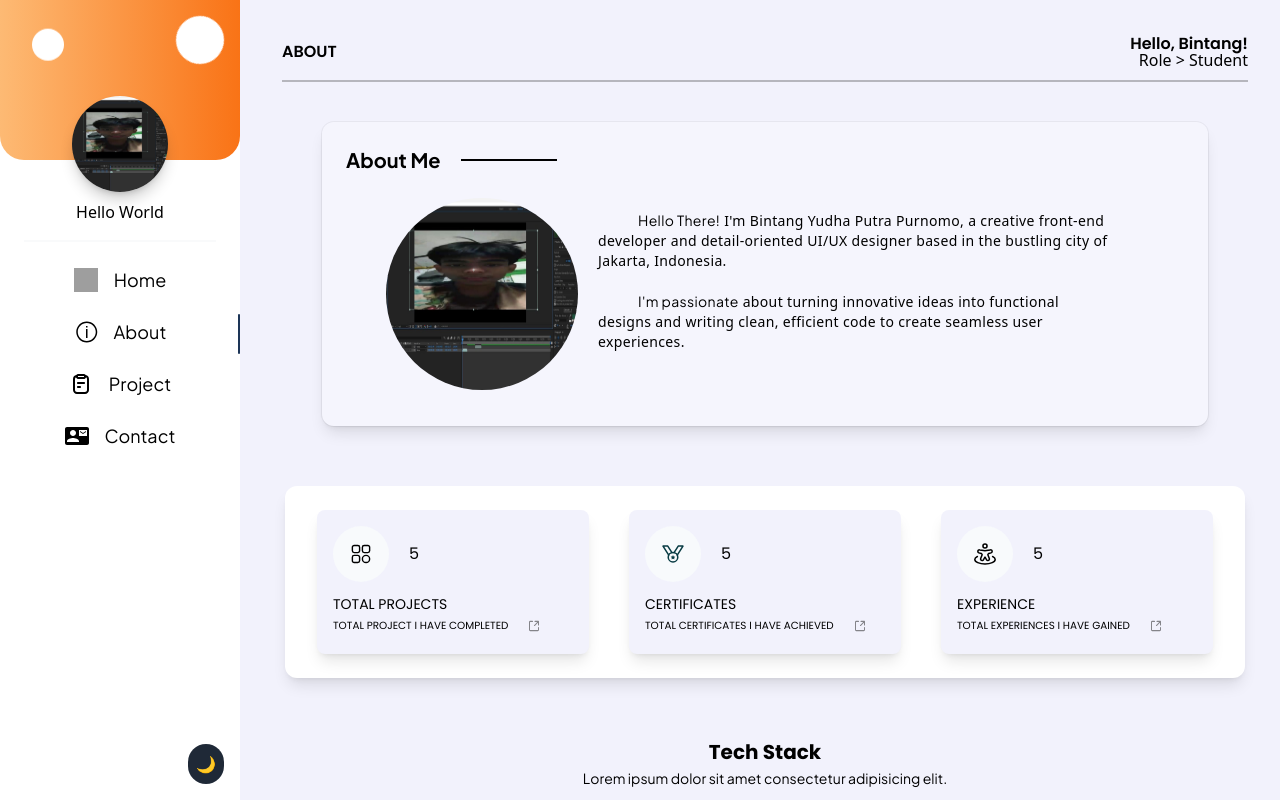
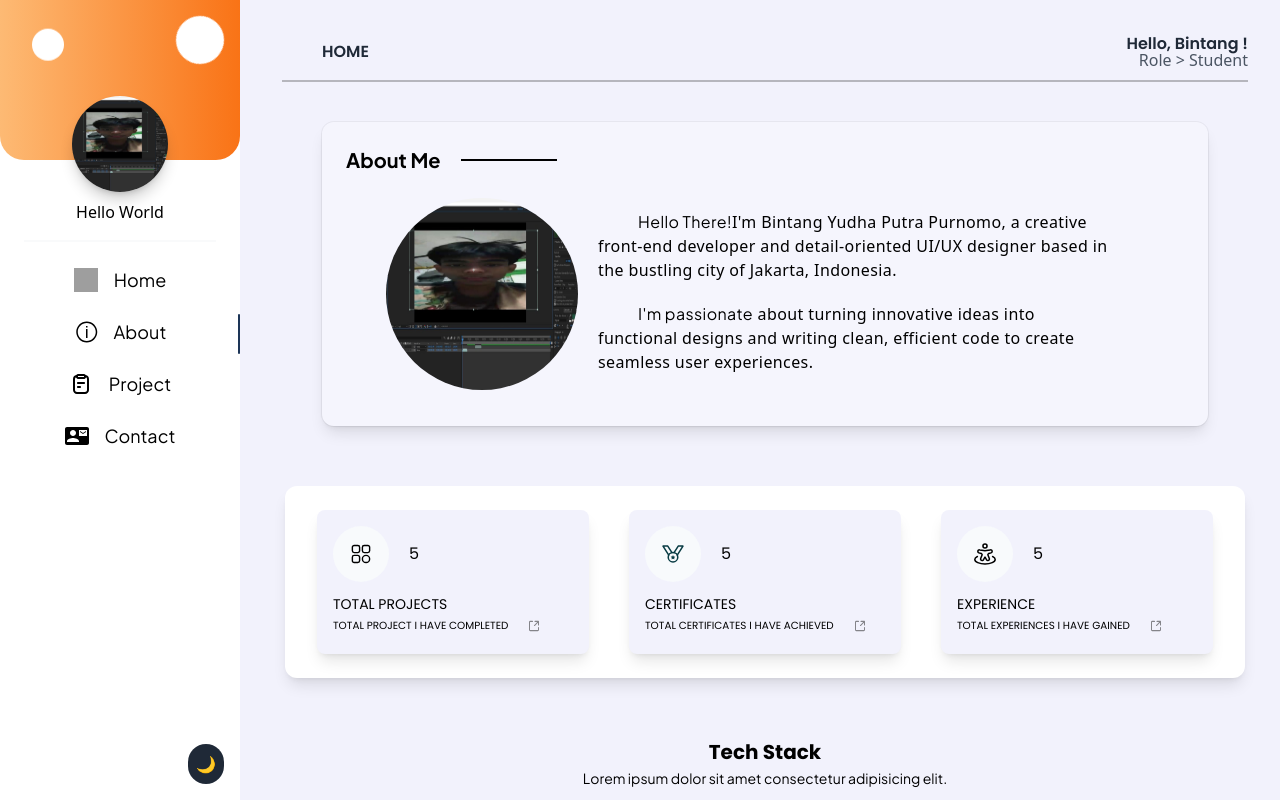
Before and after one commit to Bibintanggg/porto-V3, a React (Vite) app: page /about in a window 1280 px wide. Shown: the top 800 px of the page. Built offline with nearby package versions, Linux system fonts and the light colour scheme; grey boxes are pictures that could not be loaded.

Commit message:
New Page: Exp

```diff
--- a/src/App.jsx
+++ b/src/App.jsx
@@ -6,6 +6,7 @@ import Contact from "./Pages/Contact";
 import SleepWell from "./Pages/SleepWell";
 import MoreInfo from "./Component/MoreInfo";
 import { DarkModeProvider } from "./Component/DarkMode"; // Import DarkModeProvider
+import Experience from "./Pages/Experience";
 
 function App() {
   return (
@@ -18,6 +19,7 @@ function App() {
           <Route path="/contact" element={<Contact />} />
           <Route path="/project/sleepwell" element={<MoreInfo />} />
           <Route path="/project/portfolio-v1" element={<MoreInfo />} />
+          <Route path="/about/experience" element={<Experience />} />
         </Routes>
       </BrowserRouter>
     </DarkModeProvider>
--- a/src/Component/MoreInfo.jsx
+++ b/src/Component/MoreInfo.jsx
@@ -63,8 +63,9 @@ function MoreInfo() {
             <SleepWell sleepWellProject={sleepWellProject}/>
             <Portfolio_V1 portfolioInfo={portfolioInfo}/>
         </div>
-
     );
 }
 
+
+
 export default MoreInfo;
--- a/src/Pages/About.jsx
+++ b/src/Pages/About.jsx
@@ -23,11 +23,9 @@ import PHPIcon from "../assets/TechIcon/PHP.svg";
 import ReactIcon from "../assets/TechIcon/React.svg";
 import TailwindIcon from "../assets/TechIcon/TailwindCSS.svg";
 import TrelloIcon from "../assets/TechIcon/Trello.svg";
+import { useNavigate } from "react-router-dom";
 
 function About() {
-  const [activeStack, setActiveStack] = useState("FRAMEWORK");
-  const { darkMode } = useDarkMode();
-  const [isOpen, setIsOpen] = useState(true);
 
   const dataProject = [
     {
@@ -36,6 +34,7 @@ function About() {
       value: 5,
       desc: "TOTAL PROJECT I HAVE COMPLETED",
       icon: ProjectIcon,
+      path: "/project",
     },
     {
       id: 2,
@@ -43,6 +42,7 @@ function About() {
       value: 5,
       desc: "TOTAL CERTIFICATES I HAVE ACHIEVED",
       icon: CertiIcon,
+      path: "/project",
     },
     {
       id: 3,
@@ -50,6 +50,7 @@ function About() {
       value: 5,
       desc: "TOTAL EXPERIENCES I HAVE GAINED",
       icon: ExperienceIcon,
+      path: "/about/experience"
     },
   ];
 
@@ -85,40 +86,35 @@ function About() {
     { id: 11, name: "TAILWINDCSS", icon: TailwindIcon },
   ];
 
+  const [activeStack, setActiveStack] = useState("FRAMEWORK");
+  const { darkMode } = useDarkMode();
+  const [isOpen, setIsOpen] = useState(true);
   const displayedStack = activeStack === "TOOLS" ? toolsStack : TechStack;
-
+  const navigate = useNavigate();
+  const handleNavigate = (path) => {
+    navigate(path);
+  }
   return (
     <div
-      className={`relative min-h-screen flex transition-all duration-300 ${darkMode ? "bg-[#131523]" : "bg-[#f2f2fc]"
-        } ${isOpen ? "" : "-ml-[17rem]"}`}
+    className={`relative min-h-screen flex transition-all duration-300 ${darkMode ? "bg-[#131523]" : "bg-[#f2f2fc]"
+    } ${isOpen ? "" : "-ml-[17rem]"}`}
     >
       <div className="w-[250px] h-screen fixed top-0 left-0">
         <Sidebar isOpen={isOpen} setIsOpen={setIsOpen} />
       </div>
 
-      <div className="flex-1 ml-[250px] p-4 md:p-8 overflow-y-auto">
+      <div className="flex-1 ml-[250px] p-8 md:p-8 overflow-y-auto">
         <div className="bg-transparent">
-          <div className="flex flex-col md:flex-row justify-between text-left">
-            <h1
-              className={`text-base font-semibold font-poppins pt-2 ${darkMode ? "text-white" : "text-black"
-                }`}
-            >
-              ABOUT
+        <div className={`flex justify-between text-left ${isOpen ? 'opacity-100' : 'opacity-100'}`}>
+            <h1 className={`text-base font-semibold ${darkMode ? 'text-white' : 'text-gray-800'}
+            ${isOpen ? "ml-10" : "ml-10"} font-poppins pt-2`}>
+              HOME
             </h1>
-            <div
-              className={`text-right ${darkMode ? "text-white" : "text-black"
-                }`}
-            >
-              <h2
-                className={`text-base font-semibold font-poppins ${darkMode ? "text-white" : "text-black"
-                  }`}
-              >
-                Hello, Bintang!
+            <div className={`text-right ${isOpen ? "" : "mr-10"}`}>
+              <h2 className={`text-base font-semibold ${darkMode ? 'text-white' : 'text-gray-800'} font-poppins`}>
+                Hello, Bintang !
               </h2>
-              <p
-                className={`-translate-y-2 ${darkMode ? "text-white" : "text-black"
-                  }`}
-              >
+              <p className={`-translate-y-2 ${darkMode ? 'text-gray-300' : 'text-gray-600'}`}>
                 Role &gt; Student
               </p>
             </div>
@@ -132,7 +128,7 @@ function About() {
                 rounded-xl shadow-lg ring-1 ring-black/5 ${darkMode
                     ? "bg-gradient-to-r from-black/20 to-black/20 "
                     : "bg-white/20"
-                  }`}
+                  } ${isOpen ? "" : "h-[46rem] "} `}
               >
                 <div className="p-6 flex items-center gap-4">
                   <h1
@@ -153,16 +149,16 @@ function About() {
                     <img src={FotoBintang} className="w-48 h-48 rounded-full" />
                     <div className="pt-3">
                       <p
-                        className={`max-w-lg tracking-wide text-sm ${darkMode ? "text-white" : "text-black"
-                          }`}
+                        className={`max-w-lg tracking-wide text-base ${darkMode ? "text-white" : "text-black"
+                          } ${isOpen ? "" : "text-balance"}`}
                       >
-                        <span className="ml-10 font-jakarta">Hello There!</span>{" "}
+                        <span className="ml-10 font-jakarta">Hello There!</span>
                         I'm Bintang Yudha Putra Purnomo, a creative front-end
                         developer and detail-oriented UI/UX designer based in
                         the bustling city of Jakarta, Indonesia.
                       </p>
                       <p
-                        className={`max-w-lg tracking-wide mt-5 text-sm ${darkMode ? "text-white" : "text-black"
+                        className={`max-w-lg tracking-wide mt-5 text-base ${darkMode ? "text-white" : "text-black"
                           }`}
                       >
                         <span className="ml-10 font-jakarta">
@@ -194,7 +190,8 @@ function About() {
                       : "bg-[#f2f2fc]"
                     }`}
                 >
-                  <div className="cursor-pointer">
+                  <div className="cursor-pointer"
+                  onClick={() => handleNavigate(project.path)}>
                     <div className="flex items-center gap-5">
                       <div
                         className={`w-14 h-14 rounded-full justify-center items-center flex
@@ -227,6 +224,7 @@ function About() {
                       </span>
                       <img src={ShareIcon} alt="" className="w-3 opacity-45" />
                     </div>
+
                   </div>
                 </div>
               ))}
--- /dev/null
+++ b/src/Pages/Experience.jsx
@@ -0,0 +1,39 @@
+import { useState} from "react";
+import Sidebar from "../Component/Sidebar";
+import { useDarkMode } from "../Component/DarkMode";
+
+
+function Experience() {
+    const { darkMode } = useDarkMode();
+    const [isOpen, setIsOpen] = useState(true);
+
+    return (
+        <div className={`relative min-h-screen ${darkMode ? 'bg-[#131523]' : 'bg-[#f2f2fc]'}`}>
+        <div className="flex relative z-10">
+          <Sidebar isOpen={isOpen} setIsOpen={setIsOpen} />
+
+          <div className={`flex-1 p-8 transition-all duration-300 ${isOpen ? '' : '-ml-[17rem]'}`}>
+            <div className={`flex justify-between text-left ${isOpen ? 'opacity-100' : 'opacity-100'}`}>
+              <h1 className={`text-base font-semibold ${darkMode ? 'text-white' : 'text-gray-800'}
+              ${isOpen ? "ml-10" : "ml-10"} font-poppins pt-2`}>
+                EXPERIENCE
+              </h1>
+              <div className={`text-right ${isOpen ? "" : "mr-10"}`}>
+                <h2 className={`text-base font-semibold ${darkMode ? 'text-white' : 'text-gray-800'} font-poppins`}>
+                  Hello, Bintang !
+                </h2>
+                <p className={`-translate-y-2 ${darkMode ? 'text-gray-300' : 'text-gray-600'}`}>
+                  Role &gt; Student
+                </p>
+              </div>
+            </div>
+            <div className={`w-full h-0.5 ${darkMode ? 'bg-white' : 'bg-black'} ${isOpen ? "" : "w-[100%]"} mx-auto opacity-25`}></div>
+
+
+          </div>
+        </div>
+      </div>
+    )
+}
+
+export default Experience;
--- a/src/Pages/Project.jsx
+++ b/src/Pages/Project.jsx
@@ -3,7 +3,7 @@ import Dicoding from "../assets/Image/dicoding.png";
 import SleepWell from "../assets/Image/sleepwell.png";
 import Porto_V1 from "../assets/Image/portov1.png"
 import ShareIcon from "../assets/Icon/share.svg";
-import { useNavigate } from "react-router-dom";
+import { isCookie, useNavigate } from "react-router-dom";
 import { useDarkMode } from "../Component/DarkMode";
 import { useState } from "react";
 
@@ -49,6 +49,7 @@ function Project() {
   const [toggleButton, setToggleButton] = useState(false);
   const [isModalOpen, setIsModalOpen] = useState(false);
   const [selectedCertificate, setSelectedCertificate] = useState(null);
+  const [isOpen, setIsOpen] = useState(true);
 
   const toggleView = () => {
     setToggleButton(!toggleButton);
@@ -71,10 +72,10 @@ function Project() {
       }`}
     >
       <div className="w-[250px] h-screen fixed top-0 left-0">
-        <Sidebar />
+        <Sidebar isOpen={isOpen} setIsOpen={setIsOpen}/>
       </div>
 
-      <div className="ml-[250px] w-full overflow-y-auto">
+      <div className={`ml-[250px] w-full overflow-y-auto transition-all duration-300 ${isOpen ? "" : "ml-0"}`}>
         <div className="bg-transparent p-8">
           <div className="flex justify-between text-left">
             <h1
@@ -125,7 +126,7 @@ function Project() {
               </p>
 
               <div>
-                <div className="flex gap-20 pt-5 font-jakarta">
+                <div className="flex gap-2 pt-5 font-jakarta">
                   <button
                     onClick={toggleView}
                     className={`w-40 h-10 rounded-lg ${
```
